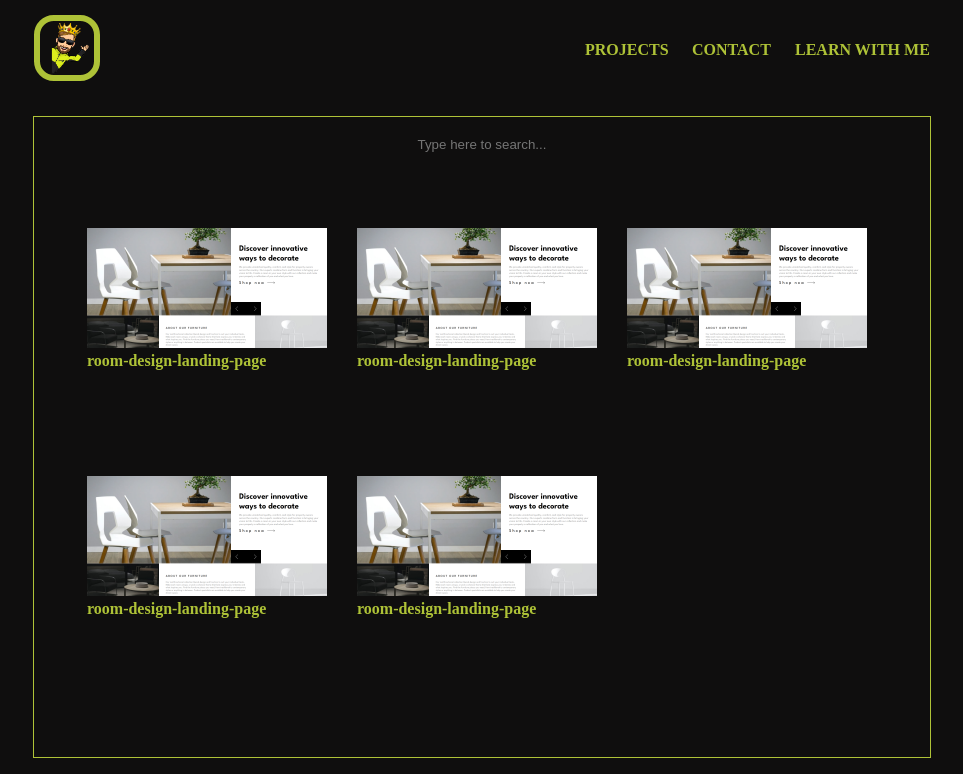
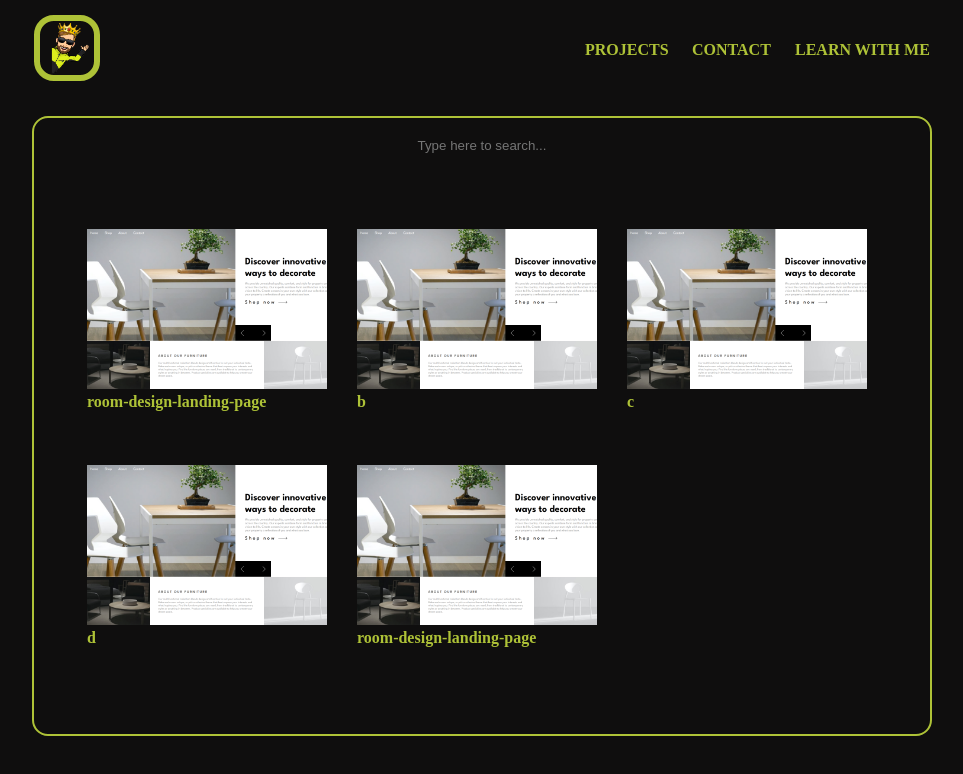
Before and after one commit to ouadjih/portfolio23, a React (Create React App) app: page /Projects in a window 1280 px wide. Shown: the top 774 px of the page, without its empty margins (158-1121 px from the left). Built offline with nearby package versions, Linux system fonts and the light colour scheme; a small style sheet from the web is missing.

Commit message:
added loader

```diff
--- a/src/components/Grid.css
+++ b/src/components/Grid.css
@@ -4,13 +4,12 @@
 .grid {
   margin-top: 1em;
   width: 70vw;
-   height: 80vh;
-   border: solid 1px var(--first);
+  height: 77vh;
+  border: solid 2px var(--first);
+  border-radius: 1em;
   display: flex;
   flex-direction: column;
   gap: 10px;
-
-
 }
 .search {
   text-align: center;
@@ -20,11 +19,10 @@
   border: none;
   padding: 1em;
   cursor: pointer;
-    margin-top: .5em;
+  margin-top: 0.5em;
 }
 
-
-  .cardgrid{
+.cardgrid {
   height: 70vh;
   display: flex;
   flex-direction: row;
@@ -34,27 +32,41 @@
   padding: 3em;
 }
 .cardgrid > * {
-
   margin: 5px;
-
 }
 
 .card {
   cursor: pointer;
   height: 200px;
   width: 250px;
-
 }
-.card-img{
-    height: 120px;
+.card-img {
+  height: 160px;
   width: 240px;
   object-fit: cover;
 }
-.card-info{
+.card-info {
+  width: 240px;
+}
+@media screen and (width < 800px) {
+  .grid {
+    margin-top: 2em;
+    width: 90vw;
+  }
+  .cardgrid {
+    padding: 0.5em;
+  }
+  .card {
+    cursor: pointer;
+    height: 250px;
+    width: 300px;
+  }
+  .card-img {
+    height: 190px;
+    width: 300px;
+    object-fit: cover;
+  }
+  .card-info {
     width: 200px;
   }
-@media screen and (width < 800px){
-    .cardgrid{
-        padding: 0em;
 }
-}
--- a/src/components/Grid.js
+++ b/src/components/Grid.js
@@ -1,30 +1,48 @@
-import React from 'react'
-import './Grid.css'
-import Projects from './data'
+import React, { useState } from "react";
+import "./Grid.css";
+import Projects from "./data";
+import Loader from "./Loader";
 
 export const Grid = () => {
+  const [filtredItems, setFiltredItems] = useState(Projects);
+  const [loading, setLoading] = useState(true);
+  setTimeout(()=>setLoading(false), 1000);
+
+  function onChange(e) {
+    e.preventDefault();
+    const value = e.target.value;
+    setFiltredItems(
+      Projects.filter((p) =>
+        p.title.toLowerCase().includes(value.toLowerCase())
+      )
+    );
+  }
   return (
     <div class="grid">
-    <input class="search" placeholder='Type here to search...'/>
-    <div class="cardgrid">
-    {
-           Projects.map((p)=>
-            <div className='card'>
-                <img className='card-img' src={p.src} alt="card"/>
-                <div className='card-info'>
-                <div className='card-title'>
-                    {p.title}
-                </div>
-                {/*<div className='card-description'>
-                    {p.description}
-                </div>*/}
+      <input
+        class="search"
+        onChange={onChange}
+        placeholder="Type here to search..."
+      />
 
-                </div>
+      {
+      loading?
 
+       <Loader/>
+      :
+      <div class="cardgrid">
+        {
+        filtredItems.map((p) => (
+          <div className="card">
+            <img className="card-img" src={p.src} alt="card" />
+            <div className="card-info">
+              <div className="card-title">{p.title}</div>
             </div>
-            )
-        }
+          </div>
+        ))}
+      </div>
+}
     </div>
-</div>
-  )
-}
+  );
+
+};
--- /dev/null
+++ b/src/components/Loader.css
@@ -0,0 +1,36 @@
+.loader{
+    height: 70vh;
+    display: flex;
+    flex-direction: column;
+    gap: 0em;
+    align-items: center;
+    justify-content: center;
+
+}
+
+svg{
+    width:7.250em;
+    height:4.125em;
+}
+.led{
+  fill:none;
+  stroke:var(--first);
+  opacity:0;
+}
+.one{
+  animation:blip 1s ease-in-out 0s infinite alternate;
+}
+.two{
+  animation:blip 1s ease-in-out .1s infinite alternate;
+}
+.three{
+  animation:blip 1s ease-in-out .2s infinite alternate;
+}
+.four{
+  animation:blip 1s ease-in-out .3s infinite alternate;
+}
+@keyframes blip {
+  0%{stroke-width:0;opacity:0;}
+  50%{stroke-width:5;opacity:1;}
+  100%{stroke-width:0;opacity:0;}
+}
--- /dev/null
+++ b/src/components/Loader.js
@@ -0,0 +1,17 @@
+import React from "react";
+import './Loader.css'
+const Loader = () => {
+  return (
+    <div className="loader" role="status">
+      <svg>
+  	<path d="m 12.5,20 15,0 0,0 -15,0 z" class="led one"/>
+  	<path d="m 32.5,20 15,0 0,0 -15,0 z" class="led two"/>
+  	<path d="m 52.5,20 15,0 0,0 -15,0 z" class="led three"/>
+  	<path d="m 72.5,20 15,0 0,0 -15,0 z" class="led four"/>
+</svg>
+      <span class="sr-only">Loading...</span>
+    </div>
+  );
+};
+
+export default Loader;
--- a/src/components/data.js
+++ b/src/components/data.js
@@ -10,21 +10,21 @@ const Projects = [
     {
         id: 2,
         src: p1,
-        title: 'room-design-landing-page',
+        title: 'b',
         link:'room-design-landing-page.vercel.app',
         description:'this is a challenge from frontend mentor to make website from design i used react library for this website '
       },
       {
         id: 3,
         src: p1,
-        title: 'room-design-landing-page',
+        title: 'c',
         link:'room-design-landing-page.vercel.app',
         description:'this is a challenge from frontend mentor to make website from design i used react library for this website '
       },
       {
         id: 4,
         src: p1,
-        title: 'room-design-landing-page',
+        title: 'd',
         link:'room-design-landing-page.vercel.app',
         description:'this is a challenge from frontend mentor to make website from design i used react library for this website '
       },
--- a/src/pages/Home.js
+++ b/src/pages/Home.js
@@ -1,13 +1,23 @@
-import React from 'react'
+import React, { useState,useEffect } from 'react'
 import { Hero } from '../components/Hero';
+import  Loader  from '../components/Loader'
+const Home = () => {
+  const [loading, setLoading] = useState(true);
+  setTimeout(()=>setLoading(false), 1000);
 
-const Home = () => {
-
+  if (loading) {
+    return (
+      <main>
+        <Loader/>
+      </main>
+    )
+  }else{
   return (
     <div className='Home'>
       <Hero/>
     </div>
   )
 }
+}
 
 export default Home;
```
Lines whose indentation alone changed are shown as unchanged.
